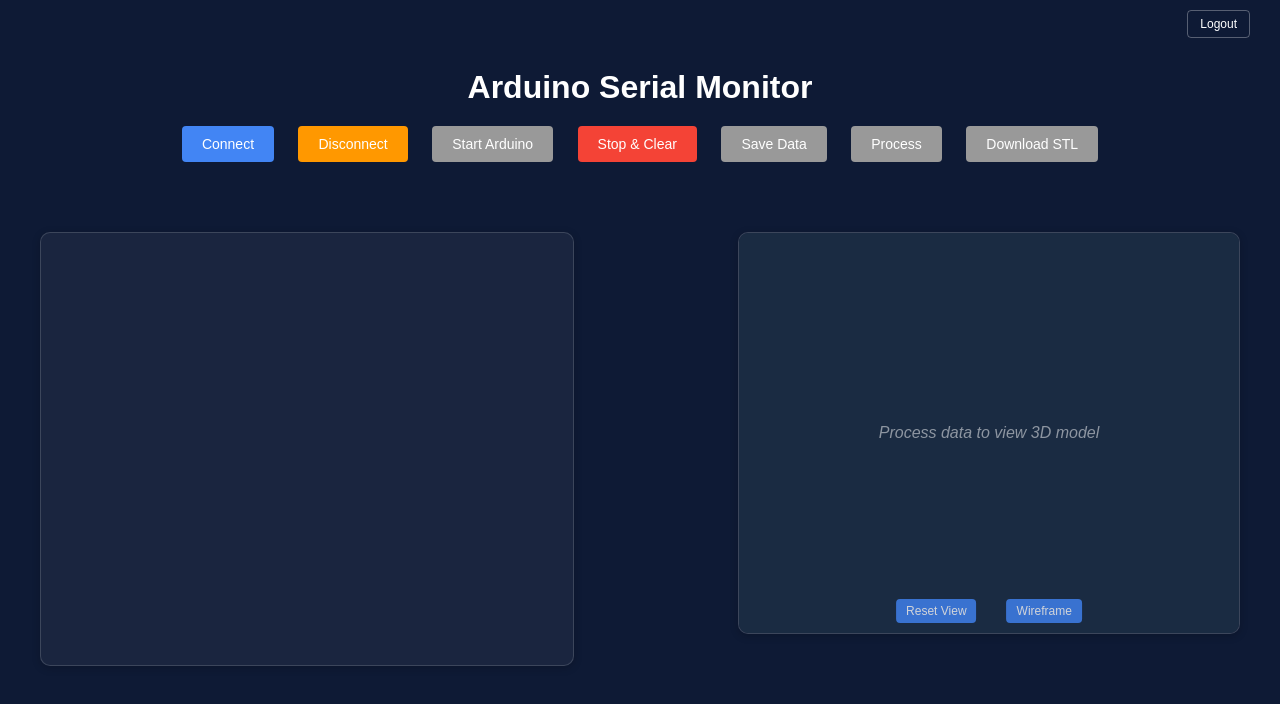
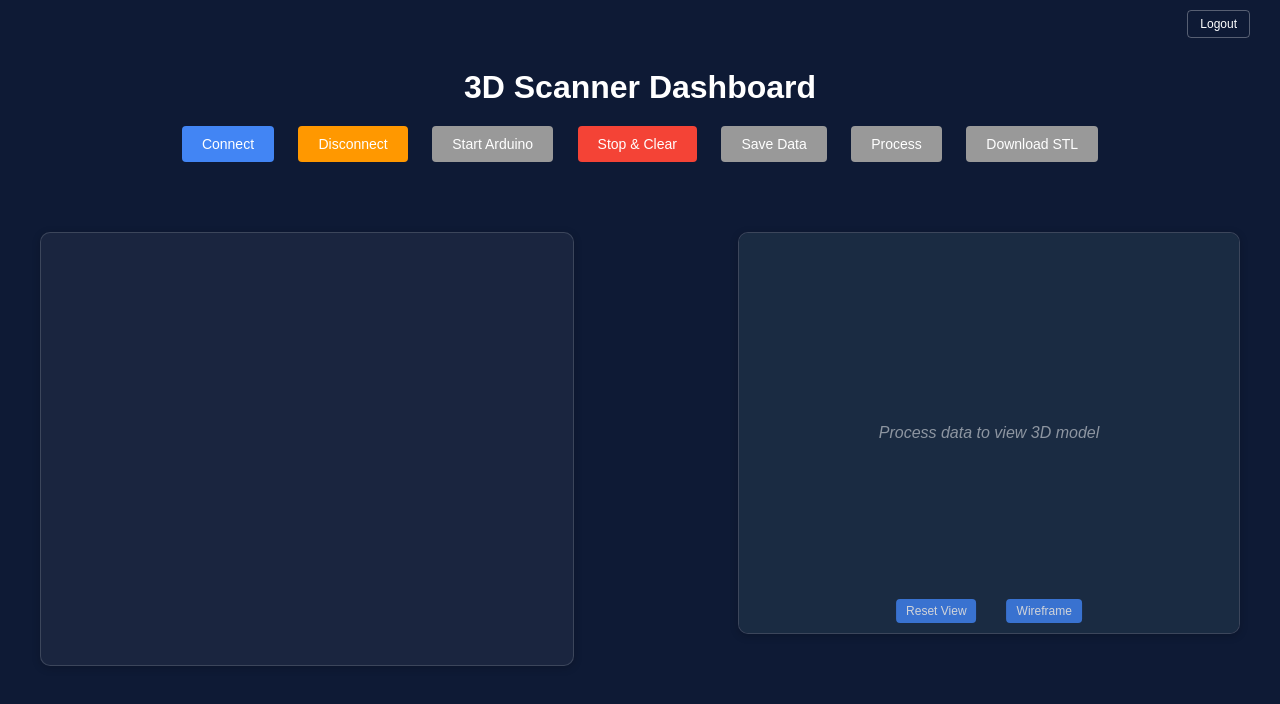
Before and after one commit to shami7117/deploy_On_render, a plain HTML site: page index.html in a window 1280 px wide. Drawn offline with nearby package versions, Linux system fonts and the light colour scheme.

Commit message:
name changed

```diff
--- a/index.html
+++ b/index.html
@@ -3,7 +3,7 @@
 
 <head>
   <meta charset="UTF-8">
-  <title>Arduino Serial Monitor</title>
+  <title>3D Scanner Dashboard</title>
   <style>
     body {
       font-family: Arial, sans-serif;
@@ -193,7 +193,7 @@
     <a href="/logout"><button class="logout-btn">Logout</button></a>
   </div>
 
-  <h1>Arduino Serial Monitor</h1>
+  <h1>3D Scanner Dashboard</h1>
 
   <div class="container">
     <div class="controls">
@@ -210,7 +210,7 @@
 
     <div class="row">
       <div id="outputContainer">
-        <div class="container-title">Arduino Serial Monitor</div>
+        <div class="container-title">3D Scanner Dashboard</div>
         <div id="output"></div>
       </div>
 
```
